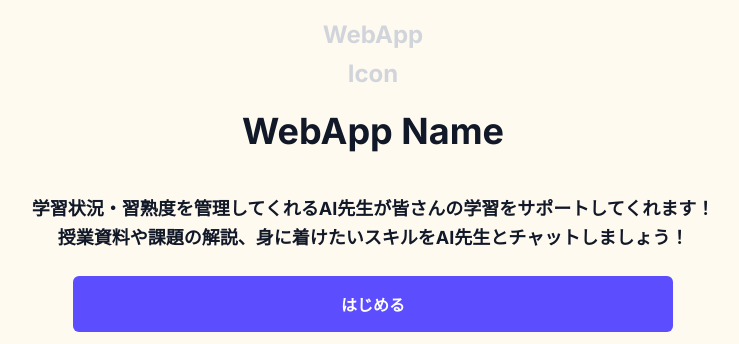
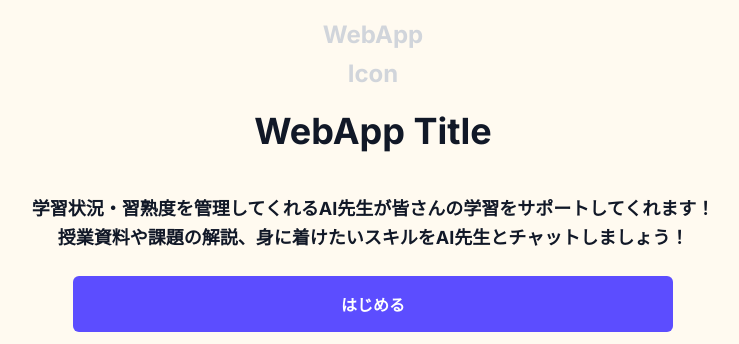
Before and after one commit to FUJI-emon/TempName, a Django app: page / in a window 1280 px wide. Shown: the part 71-415 px from the top of the page, without its empty margins (267-1006 px from the left). Run offline with Django 5.2, Linux system fonts and the light colour scheme.

```diff
--- a/templates/learning/index.html
+++ b/templates/learning/index.html
@@ -8,7 +8,7 @@
     <!-- 中央のタイトルロゴ部分 -->
     <div class="hero-logo">
         <div style="color: #d1d5db; font-size: 24px; font-weight: bold;">WebApp<br>Icon</div>
-        <h1>WebApp Name</h1>
+        <h1>WebApp Title</h1>
     </div>
 
     <!-- キャッチコピー -->
```
